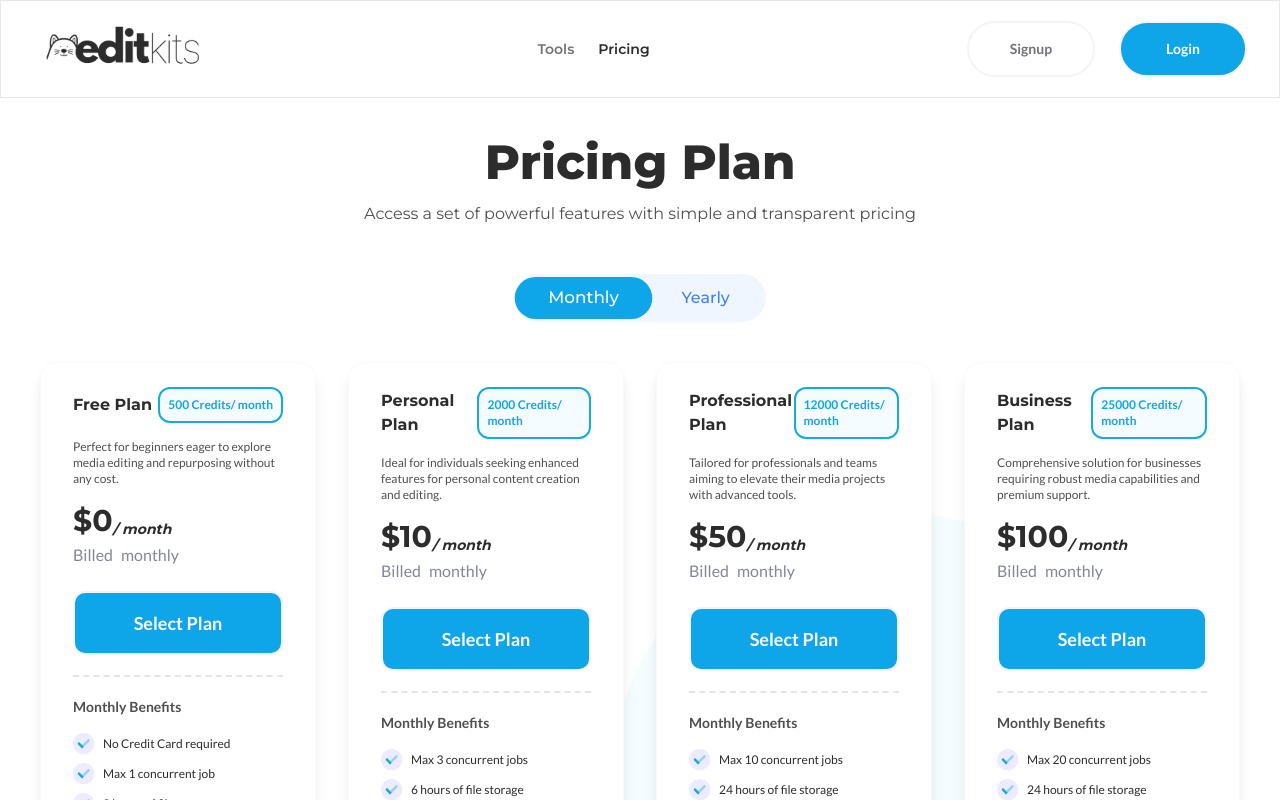
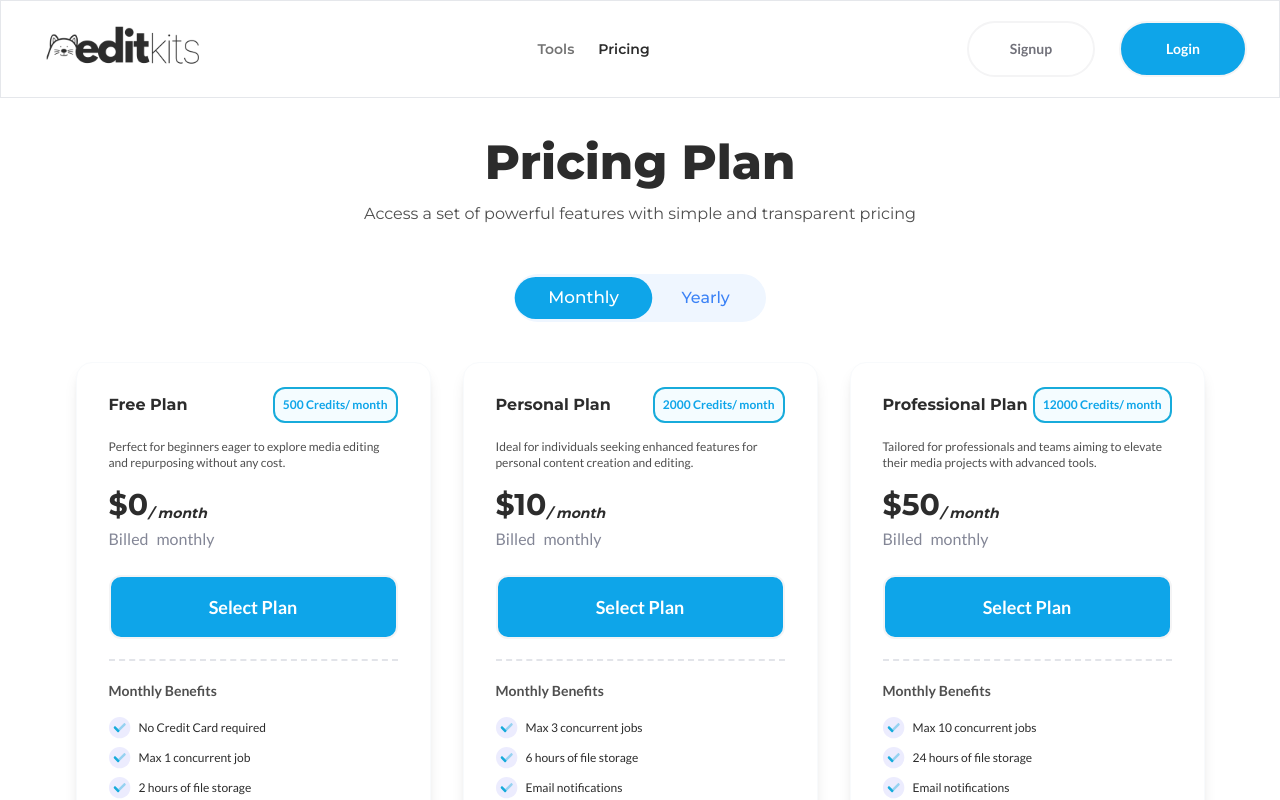
Before and after one commit to Gelodev04/editkits-v2, a Next.js app: page /pricing in a window 1280 px wide. Shown: the top 800 px of the page. Built offline with nearby package versions, Linux system fonts and the light colour scheme.

Commit message:
fix: improved the grid layout of price cards for different screens

```diff
--- a/pages/pricing/index.tsx
+++ b/pages/pricing/index.tsx
@@ -28,8 +28,8 @@ export default function Pricing() {
       <div className="flex  justify-center">
         <div
           className={`grid grid-cols-1 sm:grid-cols-2 gap-8 ${
-            monthly ? 'xl:grid-cols-4' : 'xl:grid-cols-3'
-          } place-items-center p-10 max-w-[1920px]`}
+            monthly ? 'xl:grid-cols-3 2xl:grid-cols-4' : 'xl:grid-cols-3'
+          } place-items-center p-10 max-w-[1536px]`}
         >
           {pricingPlanList
             .filter(plan => plan.type === (monthly ? 'monthly' : 'yearly'))
```
